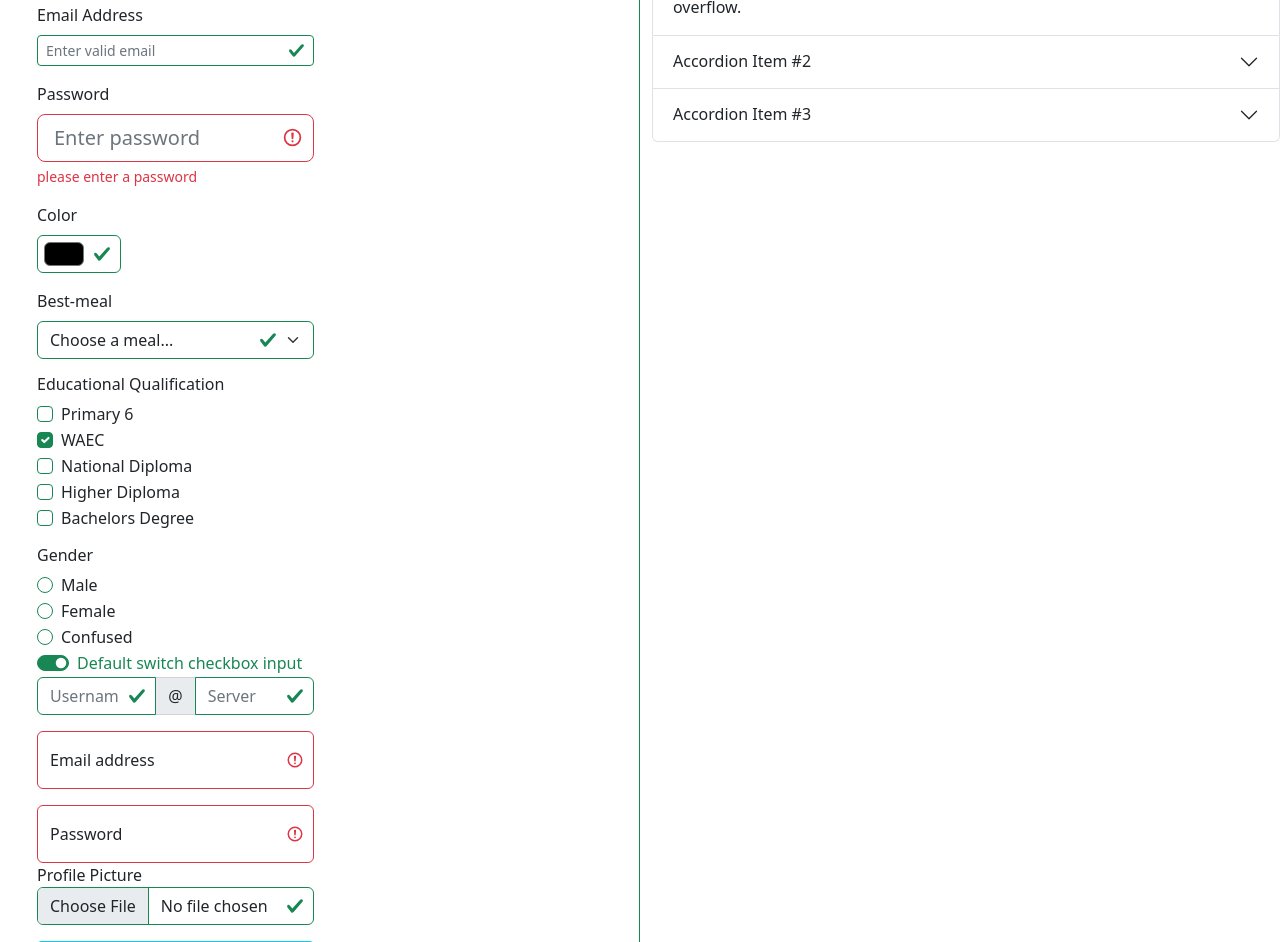
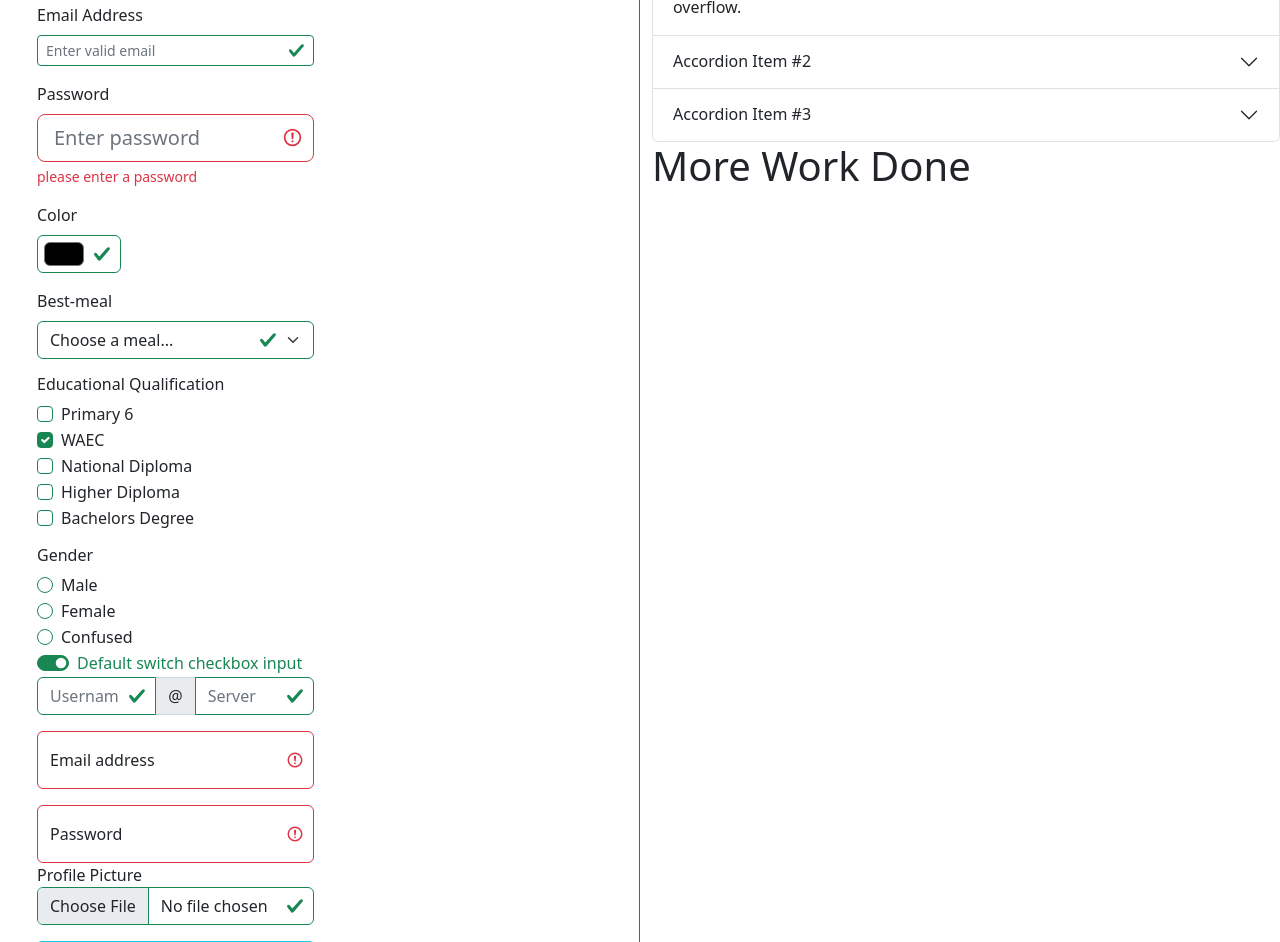
Before and after one commit to Orolua/bootstrap_repo, a plain HTML site: page classworkbs.html in a window 1280 px wide. Shown: the part 1012-1954 px from the top of the page. Drawn offline with Linux system fonts and the light colour scheme.

Commit message:
i added h1 tag

```diff
--- a/classworkbs.html
+++ b/classworkbs.html
@@ -210,6 +210,7 @@
         </div>
       </div>
     </div>
+    <h1>More Work Done</h1>
   </div>
 </div>
 
```
